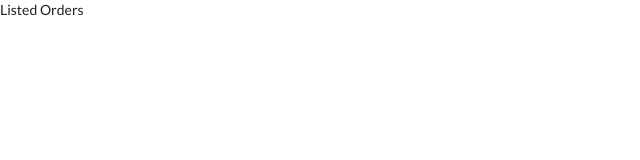
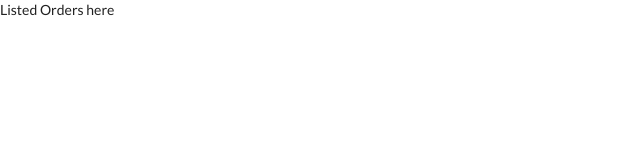
Before and after one commit to briancgmendoza/practice-project, a React (Vite) app: page /orders in a window 1280 px wide. Shown: the top 160 px of the page, without its empty margins (0-640 px from the left). Built offline with nearby package versions, Linux system fonts and the light colour scheme.

Commit message:
test commit

```diff
--- a/src/modules/order/order.tsx
+++ b/src/modules/order/order.tsx
@@ -2,7 +2,9 @@ import React from 'react'
 
 const Orders = () => {
   return (
-    <div>Listed Orders</div>
+    <div>Listed Orders
+      here
+    </div>
   )
 }
 
```
